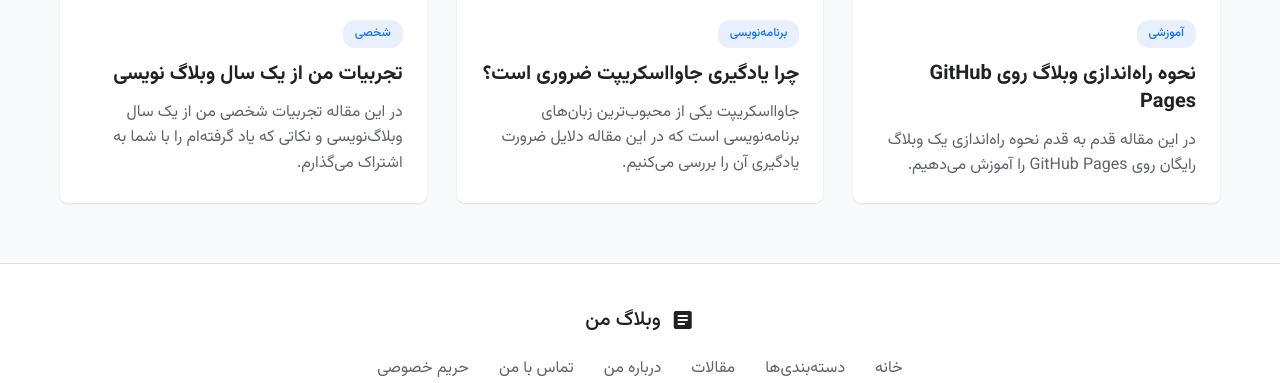
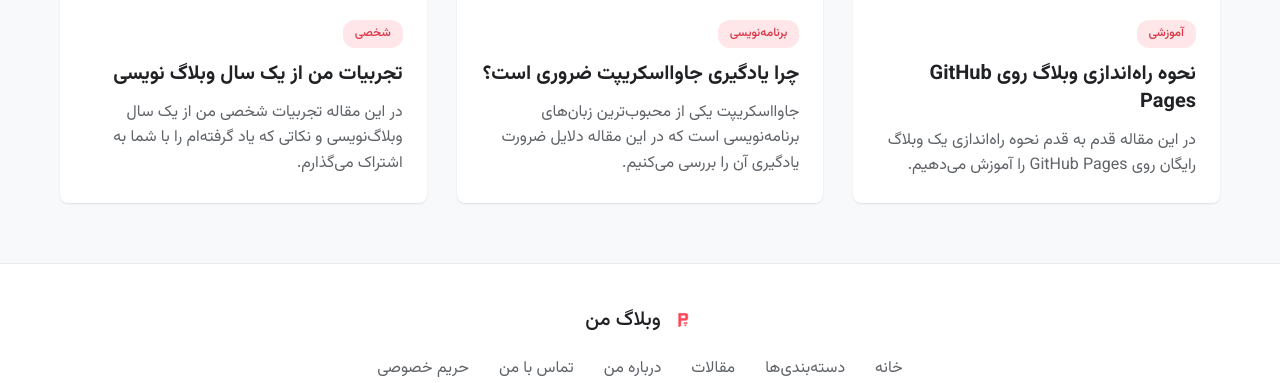
Before and after one commit to darkblog/darkblog.github.io, a Jekyll site: the page test.html, which Jekyll copies as it is, in a window 1280 px wide and 1400 px high, cut to the strip 1017-1400 px from the top of the window. Built offline with Jekyll 4.4.1, drawn with Linux system fonts in a browser that asks for light colours.

Commit message:
Update test.html

```diff
--- a/test.html
+++ b/test.html
@@ -10,9 +10,9 @@
     <link href="https://fonts.googleapis.com/css2?family=Vazirmatn:wght@300;400;500;600;700&display=swap" rel="stylesheet">
     <style>
         :root {
-            --primary-color: #1a73e8;
-            --primary-light: #e8f0fe;
-            --primary-dark: #0d47a1;
+            --primary-color: #dc3545;
+            --primary-light: #ffe6e9;
+            --primary-dark: #b02a37;
             --secondary-color: #34a853;
             --rss-color: #f26522;
             --rss-light: #fff0e8;
@@ -22,7 +22,7 @@
             --text-light: #ffffff;
             --background-color: #ffffff;
             --surface-color: #f8f9fa;
-            --border-color: #dadce0;
+            --border-color: #e9ecef;
             --shadow-light: 0 1px 2px rgba(0, 0, 0, 0.1);
             --shadow-medium: 0 2px 6px rgba(0, 0, 0, 0.1);
             --shadow-high: 0 4px 12px rgba(0, 0, 0, 0.15);
@@ -84,8 +84,9 @@
         }
 
         .logo-icon {
-            font-size: 32px;
-            color: var(--primary-color);
+            width: 32px;
+            height: 32px;
+            object-fit: contain;
         }
 
         .logo-text {
@@ -474,11 +475,6 @@
             box-shadow: var(--shadow-high);
         }
 
-        /* Hover effect line under title - NEW */
-        .post-card:hover .post-title::after {
-            width: 100%;
-        }
-
         .post-image {
             height: 200px;
             background-color: var(--primary-light);
@@ -529,20 +525,11 @@
             margin-bottom: 12px;
             color: var(--text-primary);
             line-height: 1.4;
-            position: relative;
-            display: inline-block;
-        }
-
-        /* Underline effect on hover - NEW */
-        .post-title::after {
-            content: '';
-            position: absolute;
-            bottom: -2px;
-            right: 0;
-            width: 0;
-            height: 2px;
-            background-color: var(--primary-color);
-            transition: width 0.3s ease;
+            transition: var(--transition);
+        }
+
+        .post-card:hover .post-title {
+            color: var(--primary-color);
         }
 
         .post-excerpt {
@@ -574,6 +561,12 @@
             text-decoration: none;
             font-size: 20px;
             font-weight: 500;
+        }
+
+        .footer-logo img {
+            width: 24px;
+            height: 24px;
+            object-fit: contain;
         }
 
         .footer-links {
@@ -782,7 +775,7 @@
         <div class="container header-container">
             <div class="logo-container">
                 <a href="#" class="logo" id="homeLink">
-                    <span class="material-icons logo-icon">article</span>
+                    <img src="https://www.pasgah.org/biography/logo.webp" alt="لوگو" class="logo-icon">
                     <span class="logo-text">وبلاگ من</span>
                 </a>
             </div>
@@ -982,8 +975,8 @@
     <footer>
         <div class="container footer-container">
             <a href="#" class="footer-logo">
-                <span class="material-icons">article</span>
-                وبلاگ من
+                <img src="https://www.pasgah.org/biography/logo.webp" alt="لوگو">
+                <span>وبلاگ من</span>
             </a>
 
             <div class="footer-links">
```
